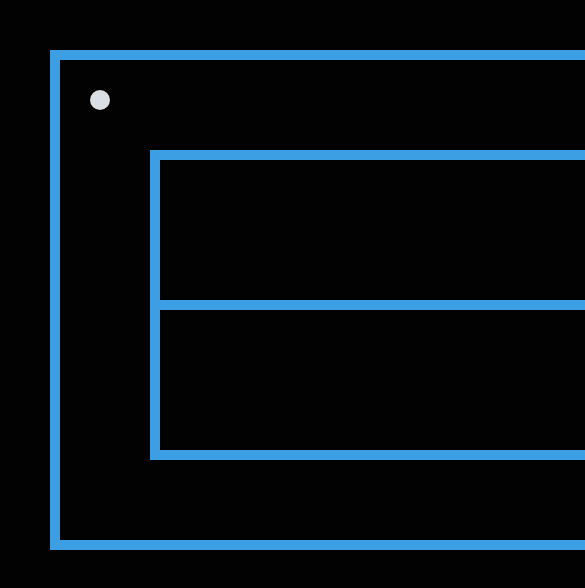
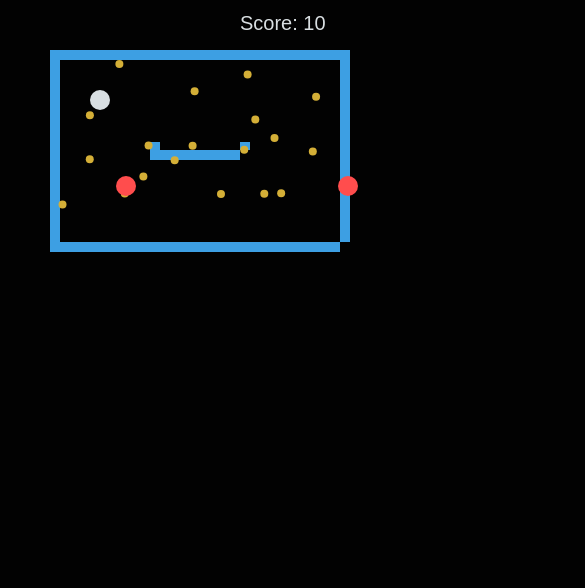
Before and after one commit to gotogymsaas/creyentes-luxury-quest, a plain HTML site: page index.html in a window 390 px wide. Both pictures are taken after a click on the button "Iniciar la misión". Shown: the top 588 px of the page, 585 px wide, since content can reach past the window. Drawn offline with Linux system fonts and the light colour scheme.

Commit message:
Juego mejorado: responsive y con música de fondo alegre

```diff
--- a/index.html
+++ b/index.html
@@ -3,6 +3,8 @@
 <head>
   <meta charset="UTF-8">
   <title>Creyentes: The Luxury Quest</title>
+  <!-- Meta viewport para responsividad -->
+  <meta name="viewport" content="width=device-width, initial-scale=1.0">
   <link rel="stylesheet" href="style.css">
 </head>
 <body>
@@ -13,6 +15,8 @@
     <button id="start-button">Iniciar la misión</button>
   </div>
   <canvas id="gameCanvas" width="800" height="600" style="display: none;"></canvas>
+  <!-- Archivo de música de fondo -->
+  <audio id="bg-music" src="alegria.mp3" loop></audio>
   <script src="main.js"></script>
 </body>
 </html>
--- a/main.js
+++ b/main.js
@@ -10,6 +10,17 @@ document.addEventListener("DOMContentLoaded", function() {
       document.getElementById("start-screen").style.display = "none";
       const canvas = document.getElementById("gameCanvas");
       canvas.style.display = "block";
+
+      // Reproduce la música de fondo (el usuario ya interactuó, por lo que se permite)
+      let bgMusic = document.getElementById("bg-music");
+      if (bgMusic) {
+         bgMusic.play().then(() => {
+             console.log("Música de fondo reproduciéndose");
+         }).catch((error) => {
+             console.log("Error al reproducir música de fondo:", error);
+         });
+      }
+
       startGame();
     });
   } else {
@@ -17,67 +28,186 @@ document.addEventListener("DOMContentLoaded", function() {
   }
 });
 
-// Datos del avatar (se comporta como Pac‑Man)
-let avatar = { x: 100, y: 100, radius: 10, color: "#d9dfe2" };
+// Función para ajustar el canvas según el tamaño de la ventana (responsive)
+function resizeCanvas() {
+  const canvas = document.getElementById("gameCanvas");
+  const aspect = 4 / 3; // Relación de aspecto 800x600
+  let width = window.innerWidth;
+  if (width > 800) width = 800;
+  let height = width / aspect;
+  canvas.width = width;
+  canvas.height = height;
+}
+window.addEventListener('resize', resizeCanvas);
+resizeCanvas();
 
-// Definir un laberinto básico usando un array de paredes (simulando un estilo Pac‑Man)
-const walls = [
-  // Bordes
-  {x: 50, y: 50, w: 700, h: 10},
-  {x: 50, y: 50, w: 10, h: 500},
-  {x: 50, y: 540, w: 700, h: 10},
-  {x: 740, y: 50, w: 10, h: 500},
-  // Paredes internas horizontales
-  {x: 150, y: 150, w: 500, h: 10},
-  {x: 150, y: 300, w: 500, h: 10},
-  {x: 150, y: 450, w: 500, h: 10},
-  // Paredes internas verticales
-  {x: 150, y: 150, w: 10, h: 310},
-  {x: 640, y: 150, w: 10, h: 310},
-];
+const canvas = document.getElementById("gameCanvas");
+const ctx = canvas.getContext("2d");
 
-function startGame() {
-  console.log("startGame ejecutado");
-  redrawGame();
+// Variables del juego
+let score = 0;
 
-  // Permite mover el avatar con las flechas
-  document.addEventListener("keydown", function(event) {
-    const step = 5;
-    if (event.key === "ArrowUp") {
-      avatar.y -= step;
-    } else if (event.key === "ArrowDown") {
-      avatar.y += step;
-    } else if (event.key === "ArrowLeft") {
-      avatar.x -= step;
-    } else if (event.key === "ArrowRight") {
-      avatar.x += step;
-    }
-    console.log("Avatar pos:", avatar.x, avatar.y);
-    redrawGame();
+let avatar = { x: 100, y: 100, radius: 10, color: "#d9dfe2", speed: 3 };
+
+// Generar pellets (puntos dorados)
+let pellets = [];
+for (let i = 0; i < 20; i++) {
+  pellets.push({
+    x: Math.random() * (canvas.width - 120) + 60,
+    y: Math.random() * (canvas.height - 120) + 60,
+    radius: 4,
+    collected: false,
+    color: "#d4af37"  // dorado
   });
 }
 
-function redrawGame() {
-  const canvas = document.getElementById("gameCanvas");
-  const ctx = canvas.getContext("2d");
-  ctx.clearRect(0, 0, canvas.width, canvas.height);
-  drawLabyrinth(ctx);
-  drawAvatar(ctx);
+// Generar fantasmas (obstáculos: "El Estrés")
+let ghosts = [];
+for (let i = 0; i < 3; i++) {
+  ghosts.push({
+    x: 200 + i * 150,
+    y: 200,
+    radius: 10,
+    color: "#ff4d4d",  // rojo
+    dx: (Math.random() < 0.5 ? -1 : 1) * 2,
+    dy: (Math.random() < 0.5 ? -1 : 1) * 2
+  });
 }
 
-function drawLabyrinth(ctx) {
-  console.log("drawLabyrinth ejecutado");
+// Definir paredes del laberinto (se adapta al canvas)
+function getWalls() {
+  return [
+    { x: 50, y: 50, w: canvas.width - 100, h: 10 },
+    { x: 50, y: 50, w: 10, h: canvas.height - 100 },
+    { x: 50, y: canvas.height - 50, w: canvas.width - 100, h: 10 },
+    { x: canvas.width - 50, y: 50, w: 10, h: canvas.height - 100 },
+    { x: 150, y: 150, w: canvas.width - 300, h: 10 },
+    { x: 150, y: 300, w: canvas.width - 300, h: 10 },
+    { x: 150, y: 450, w: canvas.width - 300, h: 10 },
+    { x: 150, y: 150, w: 10, h: canvas.height - 300 },
+    { x: canvas.width - 150, y: 150, w: 10, h: canvas.height - 300 }
+  ];
+}
+
+let walls = getWalls();
+
+// Capturar entradas del teclado
+let keys = {};
+document.addEventListener("keydown", function(e) {
+  keys[e.key] = true;
+});
+document.addEventListener("keyup", function(e) {
+  keys[e.key] = false;
+});
+
+function startGame() {
+  score = 0;
+  // Reinicia pellets (puedes regenerarlos si lo deseas)
+  pellets.forEach(p => p.collected = false);
+  // Actualiza las paredes según el tamaño del canvas
+  walls = getWalls();
+  gameLoop();
+}
+
+function gameLoop() {
+  update();
+  draw();
+  requestAnimationFrame(gameLoop);
+}
+
+function update() {
+  if (keys["ArrowUp"]) avatar.y -= avatar.speed;
+  if (keys["ArrowDown"]) avatar.y += avatar.speed;
+  if (keys["ArrowLeft"]) avatar.x -= avatar.speed;
+  if (keys["ArrowRight"]) avatar.x += avatar.speed;
+
+  // Mantener al avatar dentro del área
+  if (avatar.x < 60) avatar.x = 60;
+  if (avatar.x > canvas.width - 60) avatar.x = canvas.width - 60;
+  if (avatar.y < 60) avatar.y = 60;
+  if (avatar.y > canvas.height - 60) avatar.y = canvas.height - 60;
+
+  // Movimiento de fantasmas (rebote en los límites)
+  ghosts.forEach(ghost => {
+    ghost.x += ghost.dx;
+    ghost.y += ghost.dy;
+    if (ghost.x < 60 || ghost.x > canvas.width - 60) ghost.dx *= -1;
+    if (ghost.y < 60 || ghost.y > canvas.height - 60) ghost.dy *= -1;
+  });
+
+  // Colisión: avatar y pellets
+  pellets.forEach(p => {
+    if (!p.collected && isColliding(avatar, p)) {
+      p.collected = true;
+      score += 10;
+      console.log("Pellet collected! Score: " + score);
+    }
+  });
+
+  // Colisión: avatar y fantasmas
+  ghosts.forEach(ghost => {
+    if (isColliding(avatar, ghost)) {
+      alert("¡Has sido atrapado por El Estrés!");
+      document.location.reload();
+    }
+  });
+}
+
+function isColliding(c1, c2) {
+  let dx = c1.x - c2.x;
+  let dy = c1.y - c2.y;
+  let distance = Math.sqrt(dx * dx + dy * dy);
+  return distance < c1.radius + c2.radius;
+}
+
+function draw() {
+  ctx.clearRect(0, 0, canvas.width, canvas.height);
+  drawLabyrinth();
+  drawPellets();
+  drawAvatar();
+  drawGhosts();
+  drawScore();
+}
+
+function drawLabyrinth() {
   walls.forEach(wall => {
-    ctx.fillStyle = "#3d9fe3"; // Azul para las paredes
+    ctx.fillStyle = "#3d9fe3";
     ctx.fillRect(wall.x, wall.y, wall.w, wall.h);
   });
 }
 
-function drawAvatar(ctx) {
-  console.log("drawAvatar ejecutado");
+function drawPellets() {
+  pellets.forEach(p => {
+    if (!p.collected) {
+      ctx.beginPath();
+      ctx.arc(p.x, p.y, p.radius, 0, Math.PI * 2);
+      ctx.fillStyle = p.color;
+      ctx.fill();
+      ctx.closePath();
+    }
+  });
+}
+
+function drawAvatar() {
   ctx.beginPath();
   ctx.arc(avatar.x, avatar.y, avatar.radius, 0, Math.PI * 2);
   ctx.fillStyle = avatar.color;
   ctx.fill();
   ctx.closePath();
 }
+
+function drawGhosts() {
+  ghosts.forEach(ghost => {
+    ctx.beginPath();
+    ctx.arc(ghost.x, ghost.y, ghost.radius, 0, Math.PI * 2);
+    ctx.fillStyle = ghost.color;
+    ctx.fill();
+    ctx.closePath();
+  });
+}
+
+function drawScore() {
+  ctx.font = "20px Arial";
+  ctx.fillStyle = "#d9dfe2";
+  ctx.fillText("Score: " + score, canvas.width - 150, 30);
+}
--- a/style.css
+++ b/style.css
@@ -37,3 +37,34 @@ canvas {
   margin: 0 auto;
   background-color: #020202;
 }
+
+/* Media queries para responsividad */
+@media (max-width: 800px) {
+  canvas {
+    width: 100%;
+    height: auto;
+  }
+  #start-screen {
+    padding-top: 20px;
+  }
+  #logo {
+    width: 120px;
+  }
+  button {
+    padding: 8px 16px;
+    font-size: 14px;
+  }
+}
+
+@media (max-width: 480px) {
+  #logo {
+    width: 100px;
+  }
+  h1 {
+    font-size: 20px;
+  }
+  button {
+    padding: 6px 12px;
+    font-size: 12px;
+  }
+}
```
